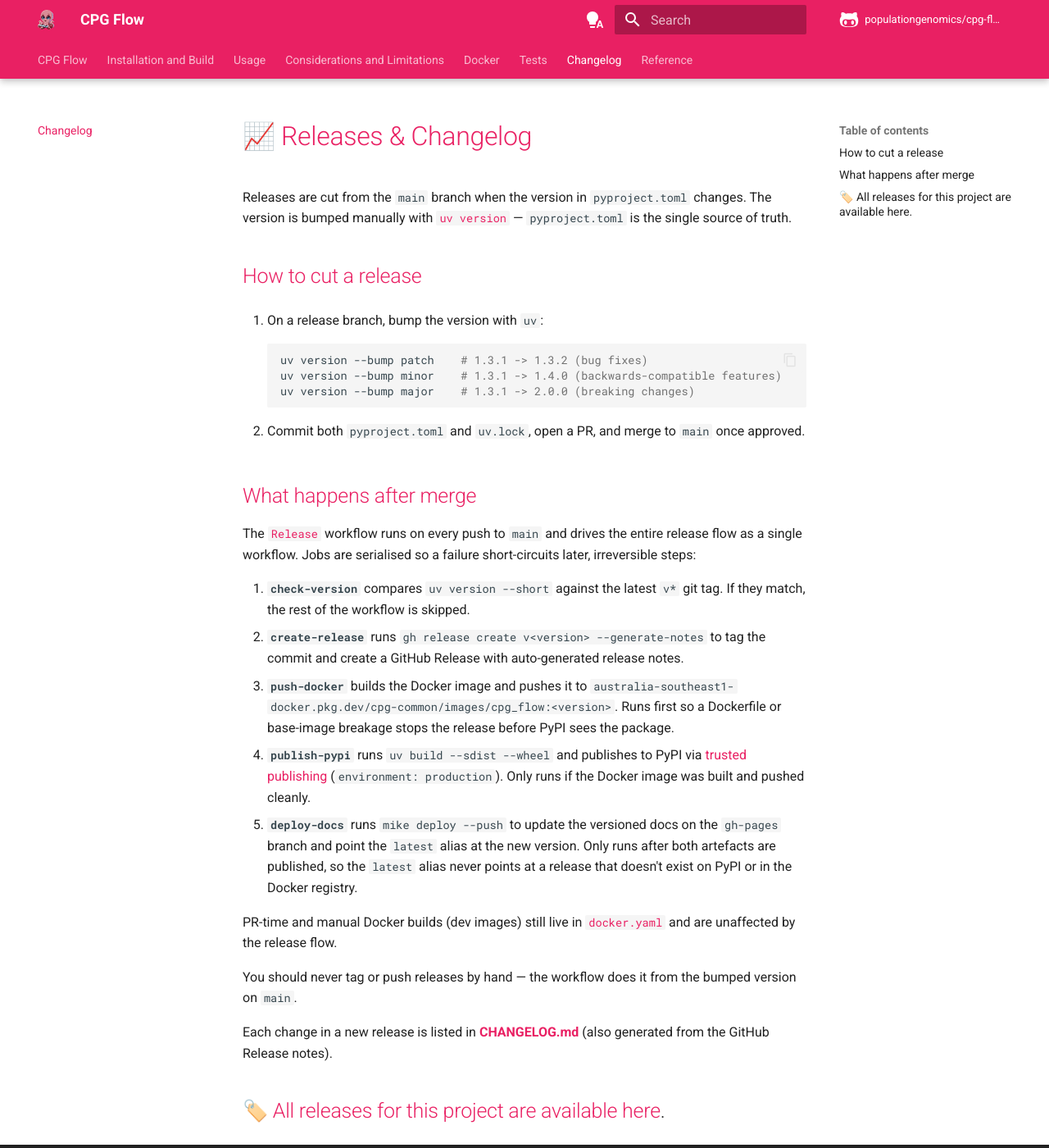
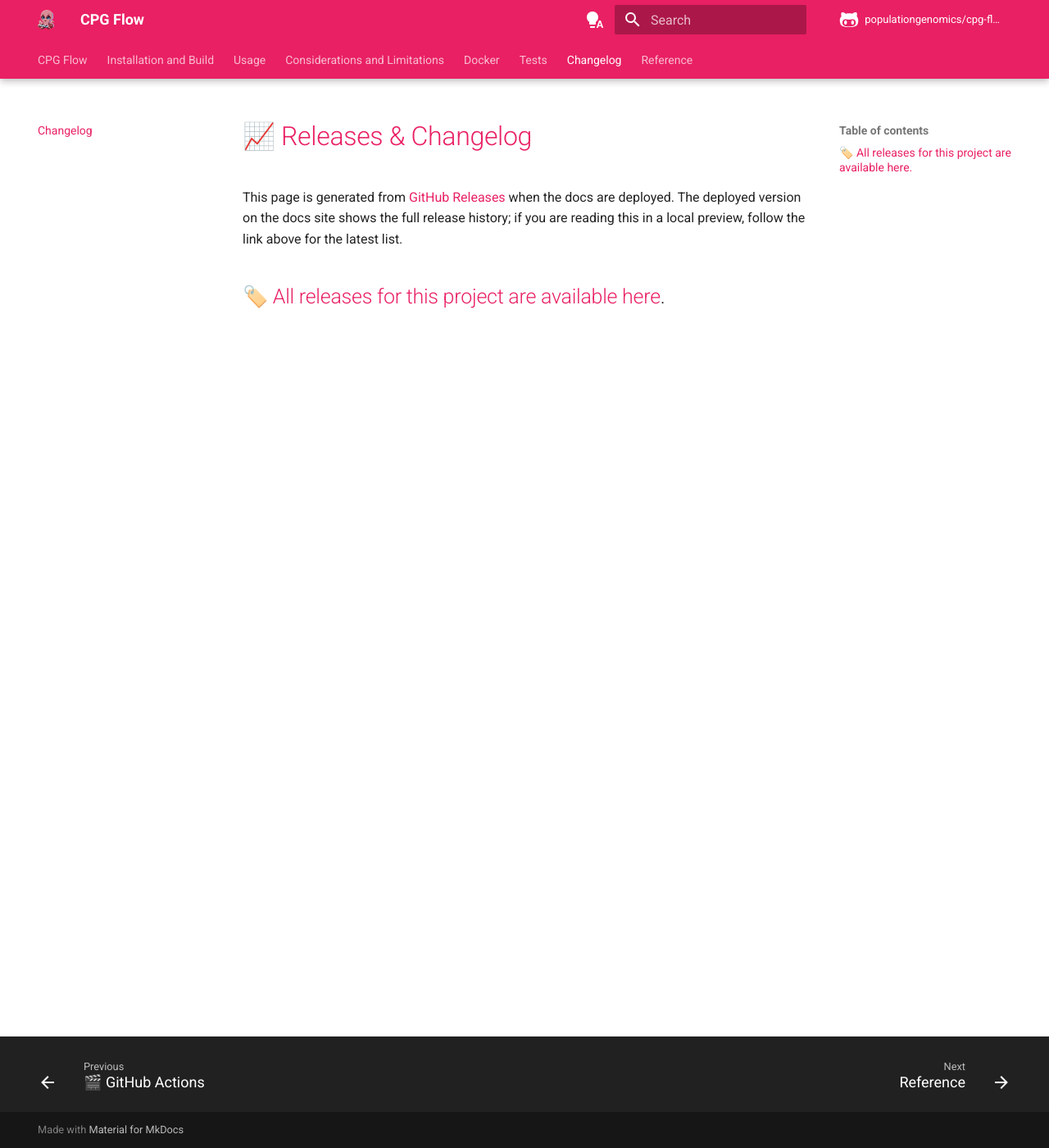
Before and after one commit to populationgenomics/cpg-flow, an MkDocs documentation site: the page built from docs/docs/changelog.md, in a window 1280 px wide and 1400 px high. Shown: the whole window at 82% size. Built offline with MkDocs 1.6.1 and Material for MkDocs 9.7.7, drawn with Linux system fonts in a browser that asks for light colours; comment, search, counter and statistics services are not loaded; the version menu is left out.

Commit message:
ci: auto-generate changelog page from GitHub releases
Replace the static versioning instructions on docs/docs/changelog.md
with content generated from GitHub Releases at docs build time. The
deploy-docs job pulls every release via the GitHub API and renders
each one as a section, giving the docs site a running changelog that
stays in sync with the source of truth (GitHub Releases) without any
manual maintenance. The how-to-release content lives in CONTRIBUTING.md.

````diff
--- a/docs/docs/changelog.md
+++ b/docs/docs/changelog.md
@@ -1,33 +1,5 @@
 # 📈 Releases & Changelog
 
-Releases are cut from the `main` branch when the version in `pyproject.toml` changes. The version is bumped manually with [`uv version`](https://docs.astral.sh/uv/reference/cli/#uv-version) — `pyproject.toml` is the single source of truth.
-
-## How to cut a release
-
-1. On a release branch, bump the version with `uv`:
-
-    ```bash
-    uv version --bump patch    # 1.3.1 -> 1.3.2 (bug fixes)
-    uv version --bump minor    # 1.3.1 -> 1.4.0 (backwards-compatible features)
-    uv version --bump major    # 1.3.1 -> 2.0.0 (breaking changes)
-    ```
-
-2. Commit both `pyproject.toml` and `uv.lock`, open a PR, and merge to `main` once approved.
-
-## What happens after merge
-
-The [`Release`](https://github.com/populationgenomics/cpg-flow/blob/main/.github/workflows/release.yaml) workflow runs on every push to `main` and drives the entire release flow as a single workflow. Jobs are serialised so a failure short-circuits later, irreversible steps:
-
-1. **`check-version`** compares `uv version --short` against the latest `v*` git tag. If they match, the rest of the workflow is skipped.
-2. **`create-release`** runs `gh release create v<version> --generate-notes` to tag the commit and create a GitHub Release with auto-generated release notes.
-3. **`push-docker`** builds the Docker image and pushes it to `australia-southeast1-docker.pkg.dev/cpg-common/images/cpg_flow:<version>`. Runs first so a Dockerfile or base-image breakage stops the release before PyPI sees the package.
-4. **`publish-pypi`** runs `uv build --sdist --wheel` and publishes to PyPI via [trusted publishing](https://docs.pypi.org/trusted-publishers/) (`environment: production`). Only runs if the Docker image was built and pushed cleanly.
-5. **`deploy-docs`** runs `mike deploy --push` to update the versioned docs on the `gh-pages` branch and point the `latest` alias at the new version. Only runs after both artefacts are published, so the `latest` alias never points at a release that doesn't exist on PyPI or in the Docker registry.
-
-PR-time and manual Docker builds (dev images) still live in [`docker.yaml`](https://github.com/populationgenomics/cpg-flow/blob/main/.github/workflows/docker.yaml) and are unaffected by the release flow.
-
-You should never tag or push releases by hand — the workflow does it from the bumped version on `main`.
-
-Each change in a new release is listed in **<a href="https://github.com/populationgenomics/cpg-flow/blob/main/CHANGELOG.md" target="_blank">CHANGELOG.md</a>** (also generated from the GitHub Release notes).
+This page is generated from [GitHub Releases](https://github.com/populationgenomics/cpg-flow/releases) when the docs are deployed. The deployed version on the docs site shows the full release history; if you are reading this in a local preview, follow the link above for the latest list.
 
 ## 🏷️ <a href="https://github.com/populationgenomics/cpg-flow/releases" target="_blank">All releases for this project are available here</a>.
````
Also changed, not shown: 1 other file.
